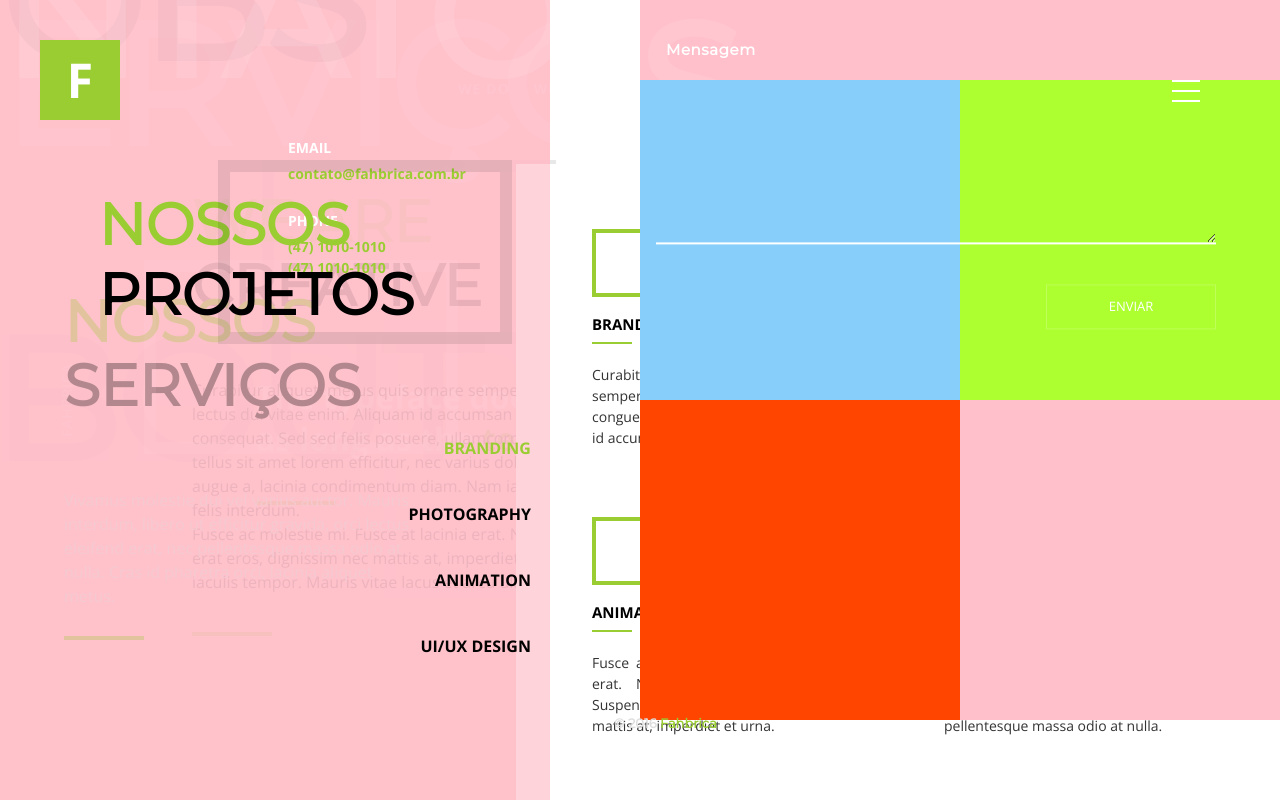
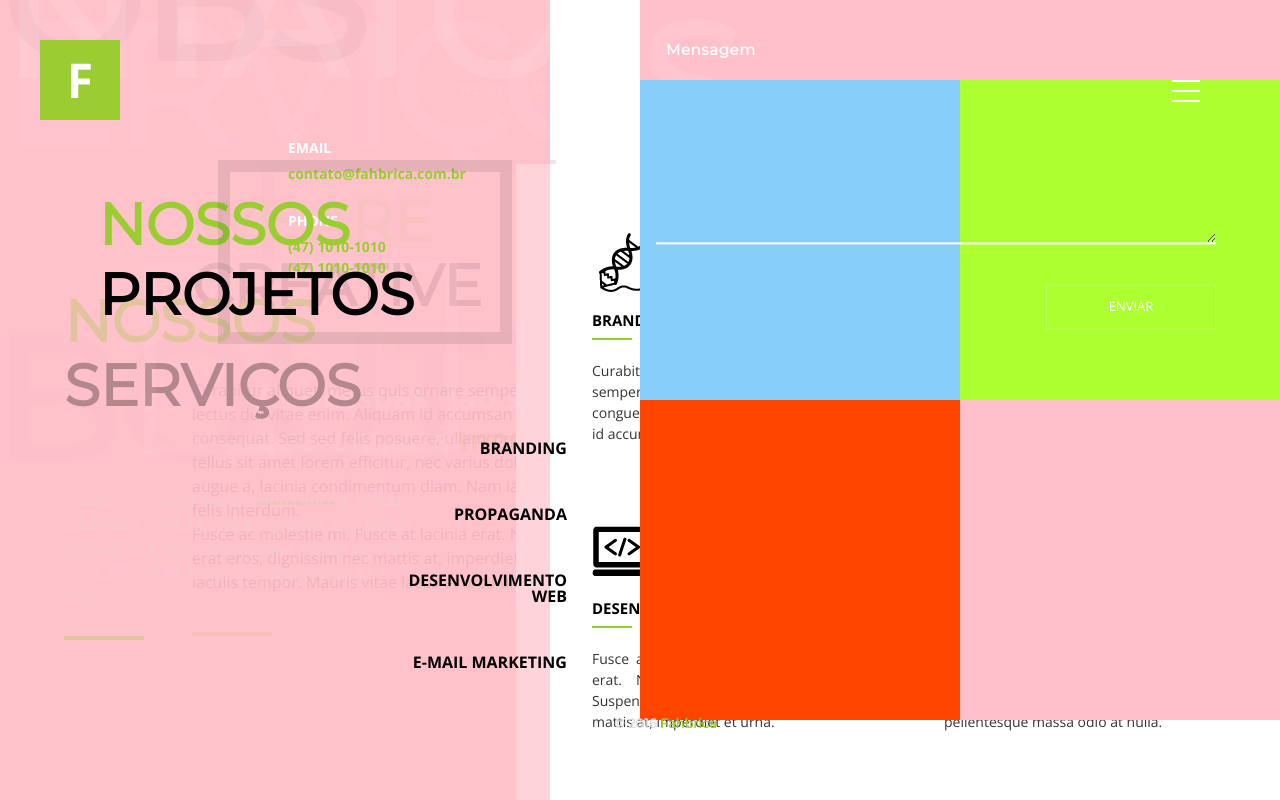
Before and after one commit to Fahbrica/fahbricasite, a plain HTML site: page index.html in a window 1280 px wide. Drawn offline with nearby package versions, Linux system fonts and the light colour scheme; a script that the page names is missing.

Commit message:
Adicionado Icones/Alterado alguns textos

```diff
--- a/css/style.css
+++ b/css/style.css
@@ -290,7 +290,6 @@ hr {
 #section-what #box-service .item-service .icon-service {
   width: 60px;
   height: 60px;
-  border: 4px solid yellowgreen;
 }
 
 #section-what #box-service .item-service h2 {
@@ -354,10 +353,14 @@ hr {
   font-weight: 700;
   margin-bottom: 50px;
   text-align: right;
+  z-index: 10;
 }
 
 #section-projects #projects-text #jobs li:hover {
   cursor: pointer;
+  color: yellowgreen;
+
+
 }
 
 #section-projects #jobs-images {
--- a/index.html
+++ b/index.html
@@ -30,8 +30,8 @@
           <h4 class="fast-link">Contato</h4>
         </div>
         <div id="text-center">
-          <h3>The typeface doesn't really matter, as long as the <span class="highlight">text is good</span>.</h3>
-          <h6>- John Maedda</h6>
+          <h3>As pessoas não sabem o que querem, até <span class="highlight"> mostrarmos </span>a elas.</h3>
+          <h6>- Steve Jobs</h6>
           <hr>
         </div>
       </div>
@@ -64,7 +64,7 @@
         </div>
         <div id="box-service">
           <div class="item-service">
-            <div class="icon-service"></div>
+            <div class="icon-service"><img src="img/iconeBranding.png" alt="Branding"/></div>
             <h2>Branding</h2>
             <div class="hr-service"></div>
             <p>
@@ -74,8 +74,8 @@
             </p>
           </div>
           <div class="item-service">
-            <div class="icon-service"></div>
-            <h2>Photography</h2>
+            <div class="icon-service"><img src="img/iconePropaganda.png" alt="Propaganda"/></div>
+            <h2>Propaganda</h2>
             <div class="hr-service"></div>
             <p>
 
@@ -84,8 +84,8 @@
             </p>
           </div>
           <div class="item-service">
-            <div class="icon-service"></div>
-            <h2>Animation</h2>
+            <div class="icon-service"><img src="img/iconeDevWeb.png" alt="DevWeb"/></div>
+            <h2>Desenvolvimento Web</h2>
             <div class="hr-service"></div>
             <p>
 
@@ -94,8 +94,8 @@
             </p>
           </div>
           <div class="item-service">
-            <div class="icon-service"></div>
-            <h2>Generate Ideas</h2>
+            <div class="icon-service"><img src="img/iconeMail.png" alt="MailMkt"/></div>
+            <h2>E-mail Marketing</h2>
             <div class="hr-service"></div>
             <p>
 
@@ -110,10 +110,10 @@
           <div class="box-border"></div>
           <div class="section-title"><span class="highlight">Nossos</span> Projetos</div>
           <ul id="jobs">
-            <li> <span class="highlight">Branding</span></li>
-            <li>Photography</li>
-            <li>Animation</li>
-            <li>UI/UX Design</li>
+            <li>Branding</li>
+            <li>Propaganda</li>
+            <li>Desenvolvimento Web</li>
+            <li>E-mail Marketing</li>
           </ul>
         </div>
         <div id="jobs-images">
@@ -125,19 +125,19 @@
           </div>
           <div class="job-img">
             <div class="job-img-desc">
-              <h3>Branding</h3>
+              <h3>Propaganda</h3>
               <p>uma breve descrição</p>
             </div>
           </div>
           <div class="job-img">
             <div class="job-img-desc">
-              <h3>Branding</h3>
+              <h3>Desenvolvimento Web</h3>
               <p>uma breve descrição</p>
             </div>
           </div>
           <div class="job-img">
             <div class="job-img-desc">
-              <h3>Branding</h3>
+              <h3>E-mail Marketing</h3>
               <p>uma breve descrição</p>
             </div>
           </div>
```
Also changed, not shown: img/iconeBranding.png (added), img/iconeDevWeb.png (added), img/iconeMail.png (added), img/iconePropaganda.png (added).
